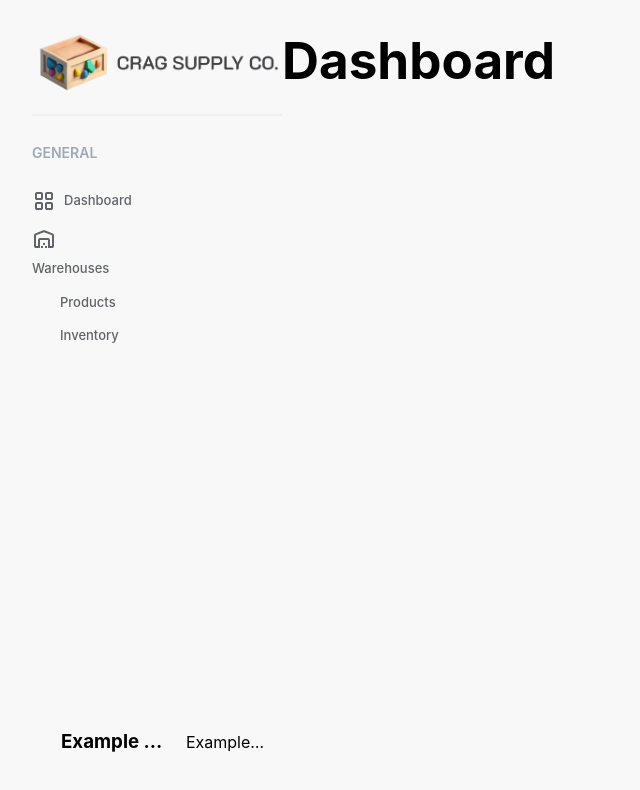
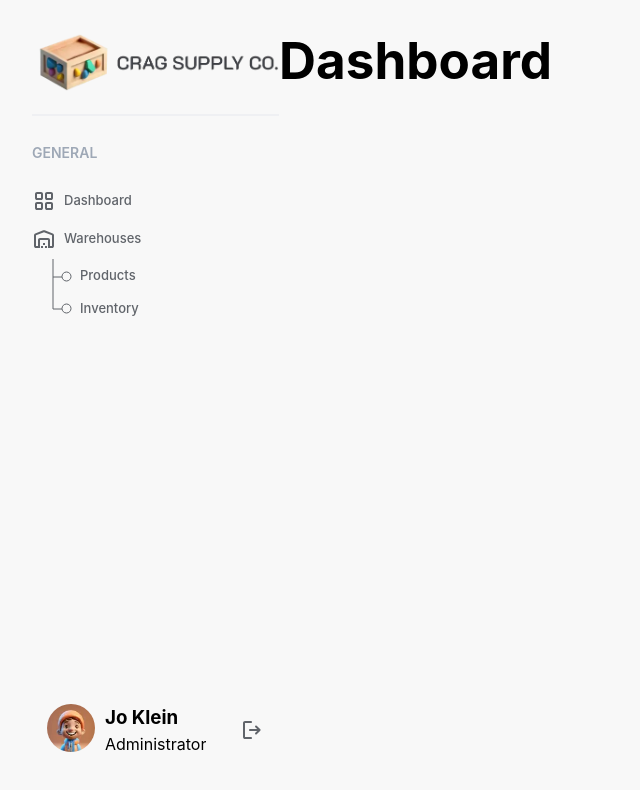
Before and after one commit to brittshook/inventory-mgmt-p1, a React (Vite) app in the folder frontend/: page / in a window 1280 px wide. Shown: the top 790 px of the page, without its empty margins (0-640 px from the left). Built offline with nearby package versions, Linux system fonts and the light colour scheme.

Commit message:
add sublist options, create user card in sidebar

```diff
--- a/frontend/src/components/Sidebar.tsx
+++ b/frontend/src/components/Sidebar.tsx
@@ -2,6 +2,10 @@ import { useState } from "react";
 import "./Sidebar.css";
 import dashboardIcon from "../assets/icons/dashboard.svg";
 import warehouseIcon from "../assets/icons/warehouse.svg";
+import logoutIcon from "../assets/icons/logout.svg";
+import sublistItem from "../assets/sublist_li.svg";
+import lastSublistItem from "../assets/sublist_li_last.svg";
+import profileImage from "/sample_user.webp";
 import { Logo } from "./Logo";
 
 type props = {};
@@ -20,15 +24,17 @@ export const Sidebar = ({}: props) => {
             Dashboard
           </li>
           <li>
-            <img src={warehouseIcon} />
-            Warehouses
+            <span>
+              <img src={warehouseIcon} />
+              Warehouses
+            </span>
             <ul className="sublist">
               <li>
-                <img />
+                <img src={sublistItem} />
                 Products
               </li>
               <li>
-                <img />
+                <img src={lastSublistItem} />
                 Inventory
               </li>
             </ul>
@@ -36,10 +42,15 @@ export const Sidebar = ({}: props) => {
         </ul>
       </div>
       <div id="user-account">
-        <img />
-        {/* TODO: grab name &  role from DB */}
-        <h3>Example name</h3>
-        <p>Example role</p>
+        <div id="user-details">
+          <img id="profile" src={profileImage} />
+          {/* TODO: grab name &  role from DB */}
+          <div className="text">
+            <h3>Jo Klein</h3>
+            <p>Administrator</p>
+          </div>
+        </div>
+        <img src={logoutIcon} alt="Logout" />
       </div>
     </aside>
   );
```
Also changed, not shown: frontend/src/assets/sublist_li.svg (added), frontend/src/assets/sublist_li_last.svg (added).
